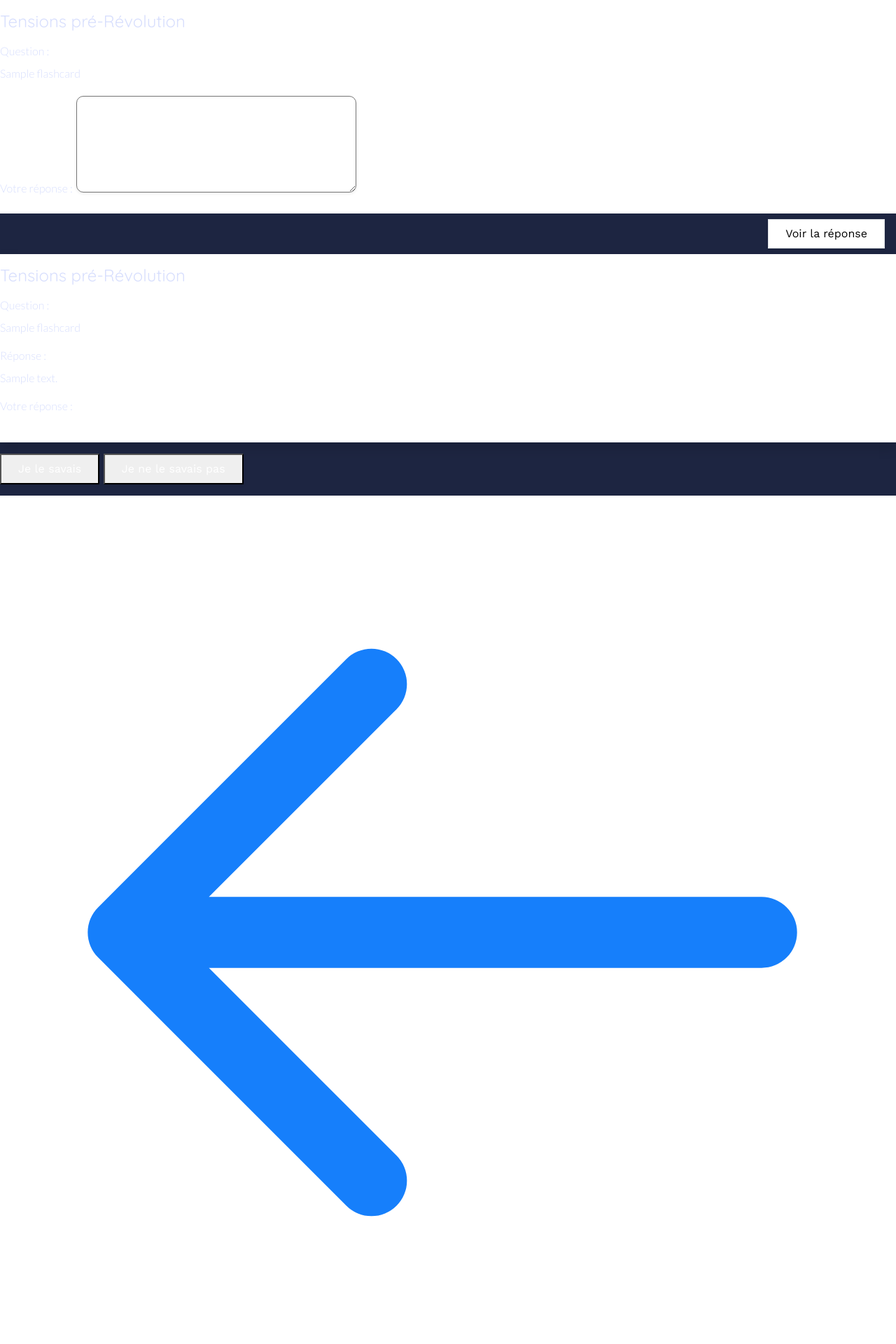
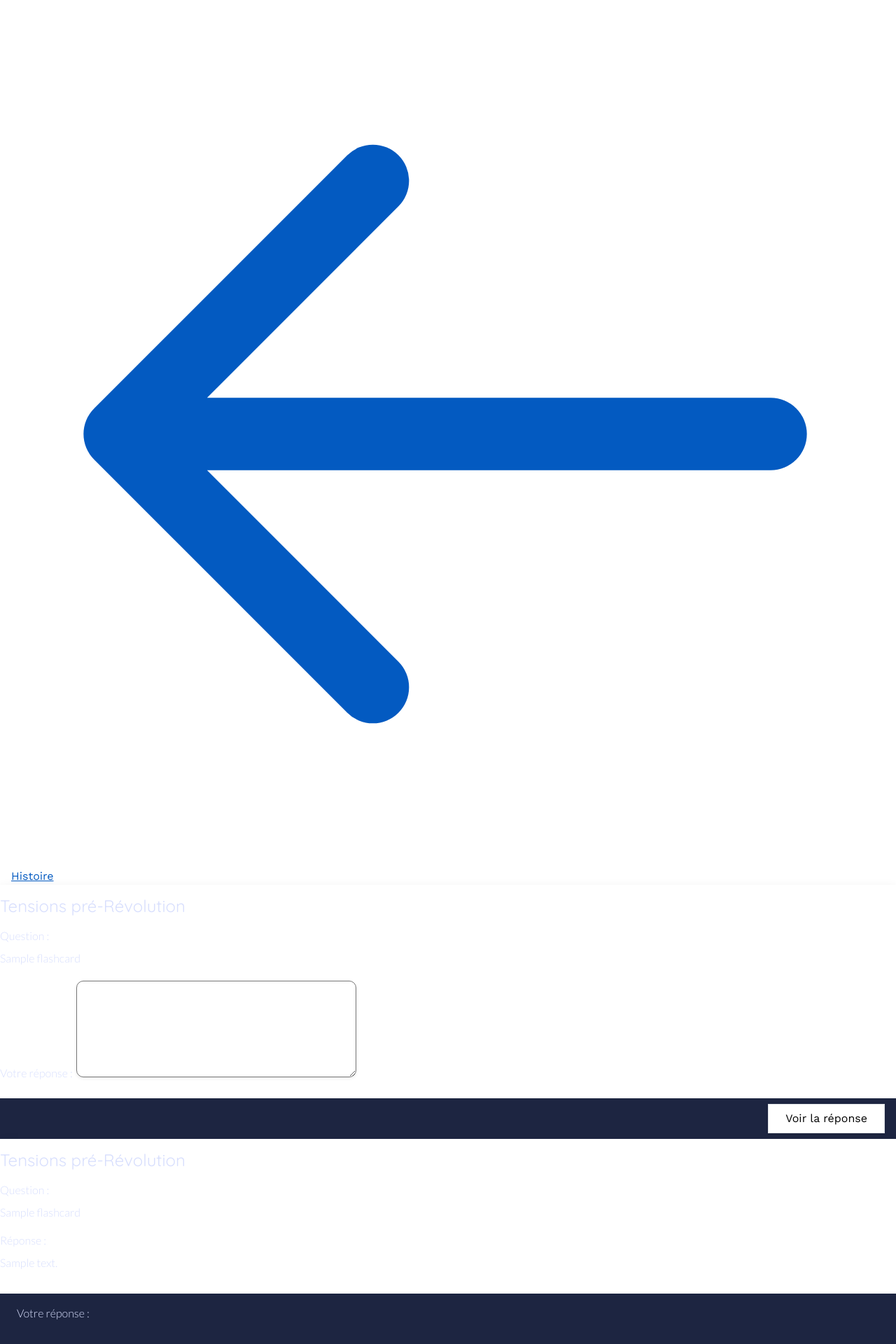
Before and after one commit to DonatienD/rocket, a Rails app: page /missions/1/play in a window 1280 px wide. Shown: the top 1920 px of the page at 70% size. Run offline with Rails 7, Linux system fonts and the light colour scheme; a user stored in the database is signed in; data comes from the database, SQL or seed files in the repository; tables that the repository leaves empty hold one stand-in row (values such as "Sample post"); style sheets or scripts are compiled from the project's sources; some libraries are stand-ins or nearby versions.

Commit message:
flashcards play finished

```diff
--- a/app/views/missions/play.html.erb
+++ b/app/views/missions/play.html.erb
@@ -1,4 +1,14 @@
-<div class="all-flashcards my-15">
+<div class="-mt-7 absolute">
+  <%= link_to room_path(@chapter.room) do %>
+    <div id="return-top" class= "w-full inline-flex justify-center items-center rounded-md shadow-sm px-3 py-2.5 bg-white text-base font-small text-gray-700 hover:text-pink-800 hover:bg-gray-800 hover:no-underline transition duration-300 ease-in-out focus:outline-none focus:ring-2 focus:ring-offset-2 focus:ring-indigo-500 sm:mt-0 sm:ml-3 sm:w-auto sm:text-sm">
+      <svg class="h-4 w-4 mr-2" xmlns="http://www.w3.org/2000/svg" fill="none" viewBox="0 0 24 24" stroke="currentColor">
+        <path stroke-linecap="round" stroke-linejoin="round" stroke-width="2" d="M10 19l-7-7m0 0l7-7m-7 7h18" />
+      </svg><%= @chapter.subject.name %>
+    </div>
+  <% end %>
+</div>
+
+<div class="all-flashcards">
   <% @flashcards.each_with_index do |flashcard, index| %>
 
     <div class="flashcard <%=index == 0 ? 'block' : 'hidden' %>">
@@ -23,7 +33,7 @@
       </div>
 
 
-      <div class="flashcard-side hidden sm:mt-10 w-1/2 m-auto">
+      <div class="flashcard-side hidden sm:mt-10 w-1/2 mx-auto my-1/4">
         <div class="shadow overflow-hidden sm:rounded-md">
           <div class="py-3 bg-white sm:p-6">
             <h3 class="mb-3 text-2xl font-medium text-gray-700"><%= @mission.name %></h3>
@@ -31,19 +41,14 @@
               <label for="first_name" class="block text-lg font-medium text-gray-700">Question :</label>
               <p class="text-lg text-gray-900 subpixel-antialiased font-semibold"><%= flashcard.question %></p>
             </div>
-            <div class="mb-3">
+            <div class="mb-1">
               <label for="first_name" class="block text-lg font-medium text-gray-700">Réponse :</label>
               <p class="text-lg text-gray-900 subpixel-antialiased font-semibold"><%= flashcard.answer %></p>
             </div>
-
-            <div class="hidden sm:block width-98" aria-hidden="true">
-              <div class="my-2">
-                <div class="border-t border-gray-400"></div>
-              </div>
-            </div>
-
-            <label for="first_name" class="block text-lg font-medium text-gray-700">Votre réponse :</label>
-            <p class="text-lg text-gray-900 subpixel-antialiased font-semibold"><%= params[:student_answer] if params[:student_answer].present? %></p>
+          </div>
+          <div class="px-4 py-3 bg-gray-50 text-left sm:p-3">
+           <label for="first_name" class="block text-lg font-medium text-gray-700">Votre réponse :</label>
+           <p class="insert-answer-here text-lg text-gray-800 subpixel-antialiased font-semibold"></p>
           </div>
         </div>
       </div>
@@ -51,7 +56,7 @@
   <% end %>
 </div>
 
-<div class="flex justify-evenly mt-3">
+<div class="flex justify-evenly mt-4 w-1/2 mx-auto">
   <button type="button" id="correct" class="hidden w-full inline-flex justify-center rounded-md shadow-sm px-4 py-2 bg-green-600 text-base font-medium text-white hover:bg-green-500 focus:outline-none focus:ring-2 focus:ring-offset-2 focus:ring-indigo-500 sm:mt-0 sm:ml-3 sm:w-auto sm:text-sm">
     Je le savais
   </button>
@@ -59,7 +64,7 @@
     Je ne le savais pas
   </button>
 </div>
-<div class="flex justify-evenly mt-3">
+<div class="flex justify-evenly mt-3 w-1/2 mx-auto">
   <%= link_to room_path(@chapter.room) do %>
     <div id="return" class= "hidden w-full inline-flex justify-center items-center rounded-md shadow-sm px-4 py-3 bg-white text-base font-medium text-gray-700 hover:text-pink-800 hover:bg-gray-800 hover:no-underline transition duration-300 ease-in-out focus:outline-none focus:ring-2 focus:ring-offset-2 focus:ring-indigo-500 sm:mt-0 sm:ml-3 sm:w-auto sm:text-sm">
       <svg class="h-5 w-5 mr-3" xmlns="http://www.w3.org/2000/svg" fill="none" viewBox="0 0 24 24" stroke="currentColor">
```
Also changed, not shown: app/javascript/components/play.js (+11 -1 lines).
